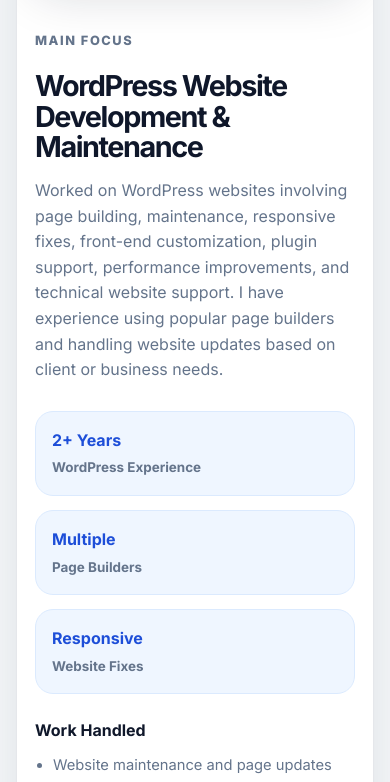
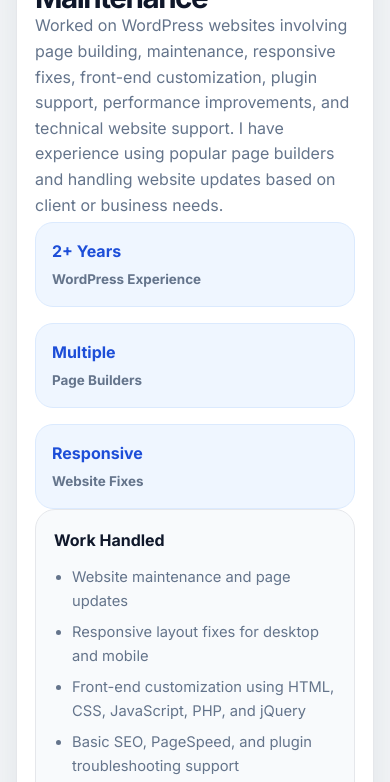
Before and after one commit to ReMi0311/ReMi0311.github.io, a plain HTML site: page index.html in a window 390 px wide. Shown: the part 3539-4321 px from the top of the page. Drawn offline with Linux system fonts and the light colour scheme.

Commit message:
tabbing layout updated

```diff
--- a/style.css
+++ b/style.css
@@ -881,3 +881,169 @@ a {
     align-self: stretch;
   }
 }
+
+/* Balanced Project Tab Layout */
+.tab-project-layout {
+  display: grid;
+  grid-template-columns: minmax(0, 1.15fr) minmax(320px, 0.85fr);
+  column-gap: 38px;
+  row-gap: 28px;
+  align-items: start;
+}
+
+/* Allow inner project details to participate in the main grid */
+.tab-project-details {
+  display: contents;
+}
+
+/* Row 1: slideshow left, intro text right */
+.tab-project-layout > .project-gallery {
+  grid-column: 1;
+  grid-row: 1 / span 3;
+  align-self: start;
+}
+
+.tab-project-details > .project-kicker {
+  grid-column: 2;
+  grid-row: 1;
+  margin-bottom: 0;
+}
+
+.tab-project-details > h3 {
+  grid-column: 2;
+  grid-row: 2;
+  margin-bottom: 0;
+}
+
+.tab-project-details > p:not(.project-kicker) {
+  grid-column: 2;
+  grid-row: 3;
+  margin-bottom: 0;
+}
+
+/* Row 2: three highlight boxes full width */
+.project-stats {
+  grid-column: 1 / -1;
+  grid-row: 4;
+  display: grid;
+  grid-template-columns: repeat(3, 1fr);
+  gap: 16px;
+  margin: 4px 0 0;
+}
+
+/* Row 3: work handled / details list full width */
+.project-columns {
+  grid-column: 1 / -1;
+  grid-row: 5;
+  display: grid;
+  grid-template-columns: repeat(2, 1fr);
+  gap: 22px;
+  margin-bottom: 0;
+}
+
+.project-columns > div {
+  background: #f8fafc;
+  border: 1px solid var(--border);
+  border-radius: 20px;
+  padding: 22px;
+}
+
+.project-columns h4 {
+  color: var(--text);
+  font-size: 1rem;
+  margin-bottom: 12px;
+}
+
+/* Row 4: tools / tags full width */
+.project-tags {
+  grid-column: 1 / -1;
+  grid-row: 6;
+  padding-top: 4px;
+}
+
+/* Improve gallery balance */
+.gallery-stage {
+  box-shadow: 0 18px 45px rgba(15, 23, 42, 0.14);
+}
+
+.gallery-slides {
+  min-height: unset;
+  aspect-ratio: 16 / 9;
+}
+
+.gallery-slide img {
+  object-fit: cover;
+  object-position: top center;
+}
+
+/* Make the project card a little cleaner */
+.project-panel {
+  padding: 36px;
+}
+
+/* Tablet */
+@media (max-width: 980px) {
+  .tab-project-layout {
+    grid-template-columns: 1fr;
+    gap: 24px;
+  }
+
+  .tab-project-details {
+    display: flex;
+    flex-direction: column;
+  }
+
+  .tab-project-layout > .project-gallery,
+  .tab-project-details > .project-kicker,
+  .tab-project-details > h3,
+  .tab-project-details > p:not(.project-kicker),
+  .project-stats,
+  .project-columns,
+  .project-tags {
+    grid-column: auto;
+    grid-row: auto;
+  }
+
+  .project-stats {
+    grid-template-columns: repeat(3, 1fr);
+  }
+
+  .project-columns {
+    grid-template-columns: 1fr;
+  }
+}
+
+/* Mobile */
+@media (max-width: 640px) {
+  .project-panel {
+    padding: 18px;
+  }
+
+  .project-tab-list {
+    padding: 14px;
+    overflow-x: auto;
+  }
+
+  .project-stats {
+    grid-template-columns: 1fr;
+  }
+
+  .project-columns > div {
+    padding: 18px;
+  }
+
+  .tab-project-details h3 {
+    font-size: 1.85rem;
+  }
+
+  .gallery-slide figcaption {
+    position: static;
+    background: #020617;
+  }
+
+  .gallery-btn {
+    width: 34px;
+    height: 34px;
+    font-size: 1.5rem;
+  }
+}
```
